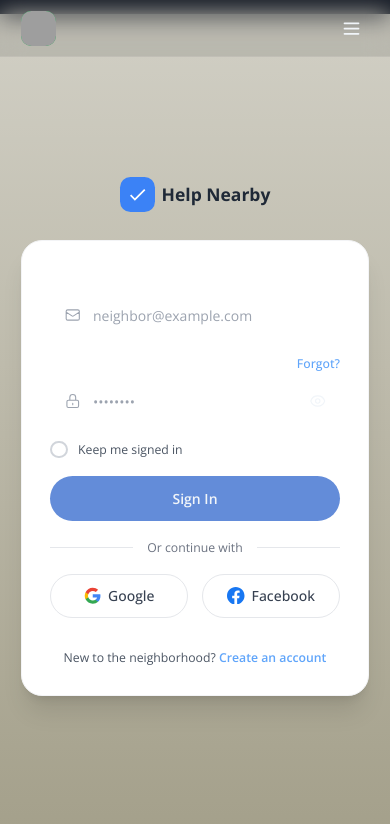
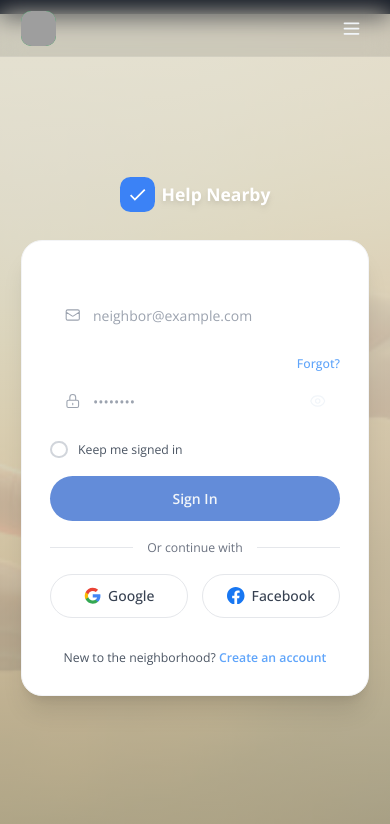
Before and after one commit to RhythmPahwa14/Help-Nearby, a React (Create React App) app: page /login in a window 390 px wide. Shown: the top 824 px of the page. Built offline with nearby package versions, Linux system fonts and the light colour scheme; no server answers; grey boxes are pictures that could not be loaded.

Commit message:
Update Login.js

```diff
--- a/src/pages/Login.js
+++ b/src/pages/Login.js
@@ -27,14 +27,23 @@ function Login() {
   };
 
   return (
-    <div className="min-h-screen flex -mt-16">
-      {/* Left Side - Background Image with Content */}
+    <div className="min-h-screen flex -mt-16 relative">
+      {/* Full Screen Background Image (visible on all screens) */}
+      <div
+        className="absolute inset-0 bg-cover bg-center bg-no-repeat lg:hidden"
+        style={{
+          backgroundImage: 'url(/background.jpg)'
+        }}
+      ></div>
+      <div className="absolute inset-0 bg-black/50 lg:hidden"></div>
+
+      {/* Left Side - Background Image with Content (Desktop Only) */}
       <div className="hidden lg:flex lg:w-1/2 relative">
         {/* Background Image */}
         <div
           className="absolute inset-0 bg-cover bg-center bg-no-repeat"
           style={{
-            backgroundImage: 'url(https://images.unsplash.com/photo-1559027615-cd4628902d4a?ixlib=rb-4.0.3&auto=format&fit=crop&w=2000&q=80)'
+            backgroundImage: 'url(/background.jpg)'
           }}
         ></div>
         {/* Dark Overlay */}
@@ -65,7 +74,7 @@ function Login() {
       </div>
 
       {/* Right Side - Login Form */}
-      <div className="w-full lg:w-1/2 flex items-center justify-center px-6 py-12 bg-gradient-to-b from-amber-50/80 to-amber-100/60">
+      <div className="w-full lg:w-1/2 flex items-center justify-center px-6 py-12 bg-gradient-to-b from-amber-50/80 to-amber-100/60 relative z-10">
         <div className="w-full max-w-md">
           {/* Mobile Logo - Only visible on small screens */}
           <div className="flex items-center justify-center mb-8 lg:hidden">
@@ -74,7 +83,7 @@ function Login() {
                 <path d="M9 16.17L4.83 12l-1.42 1.41L9 19 21 7l-1.41-1.41L9 16.17z"/>
               </svg>
             </div>
-            <span className="text-gray-800 text-xl font-bold">Help Nearby</span>
+            <span className="text-white text-xl font-bold drop-shadow-md lg:text-gray-800">Help Nearby</span>
           </div>
 
           {/* Login Card */}
```
